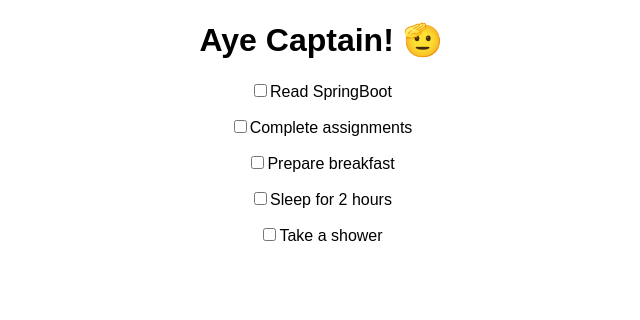
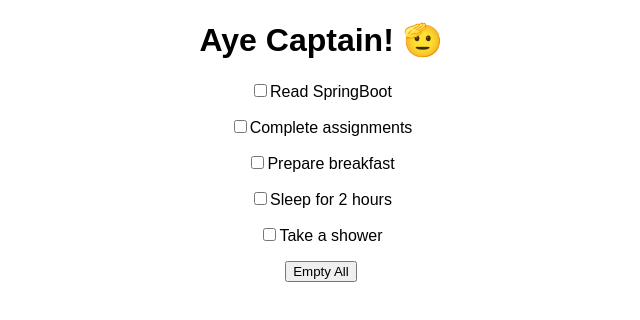
Before and after one commit to Raghunandhan8818/React-ToDo, a React (Create React App) app: page / in a window 1280 px wide. Shown: the top 320 px of the page, without its empty margins (319-959 px from the left). Built offline with nearby package versions, Linux system fonts and the light colour scheme.

Commit message:
[Raghu] - finish Game Checkpoint - 4

```diff
--- a/src/App.js
+++ b/src/App.js
@@ -1,14 +1,15 @@
 import "./styles.css";
 import NoToDo from "./Components/NoToDo";
 import ToDoList from "./Components/ToDoList";
+import {useState} from "react";
 
 export default function App() {
-
-    const ToDos = ["Read SpringBoot", "Complete assignments", "Prepare breakfast", "Sleep for 2 hours", "Take a shower"]
+    const [ToDos, setTodos] = useState(["Read SpringBoot", "Complete assignments", "Prepare breakfast", "Sleep for 2 hours", "Take a shower"]);
     return (
         <div className="Application">
             <h1>Aye Captain! 🫡</h1>
             {ToDos.length > 0 ? <ToDoList ToDos={ToDos}/> : <NoToDo/>}
+            {ToDos.length > 0 ? <button onClick={() => setTodos([])}> Empty All </button> : null}
         </div>
     );
 }
--- a/src/Components/ToDoList.js
+++ b/src/Components/ToDoList.js
@@ -1,5 +1,6 @@
 import "../styles.css";
 import React from "react";
+import {useState} from "react";
 
 function ToDoList({ToDos}) {
     return (
```
